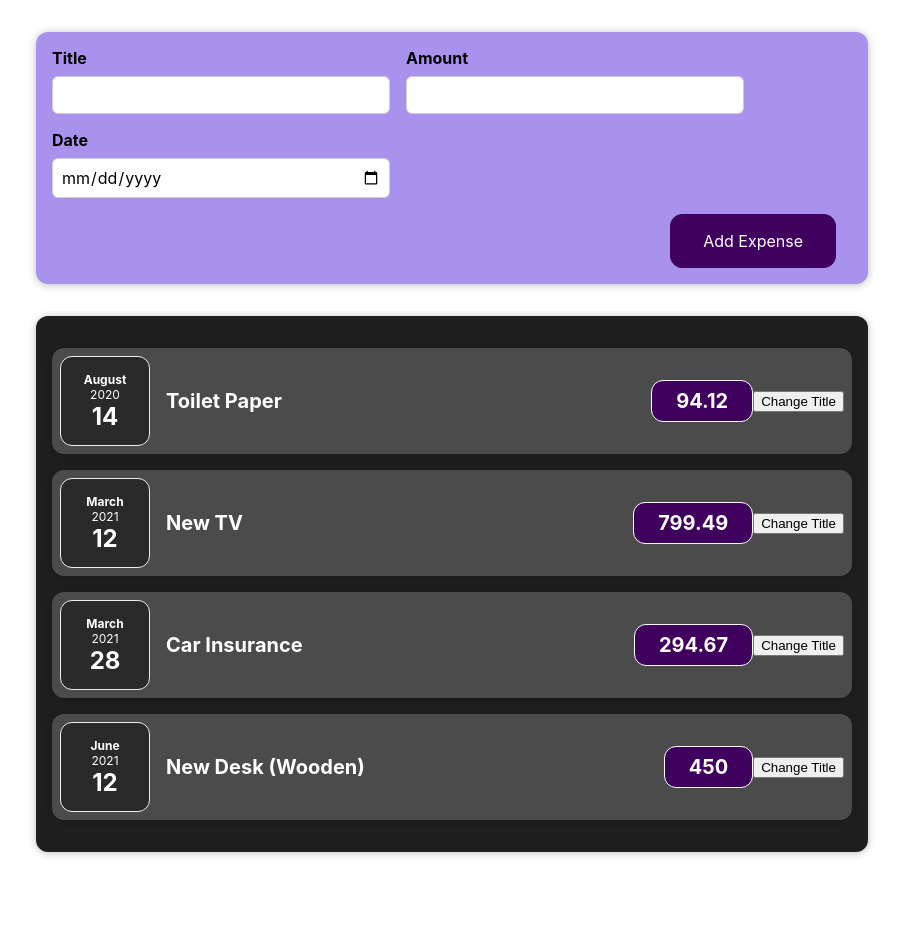
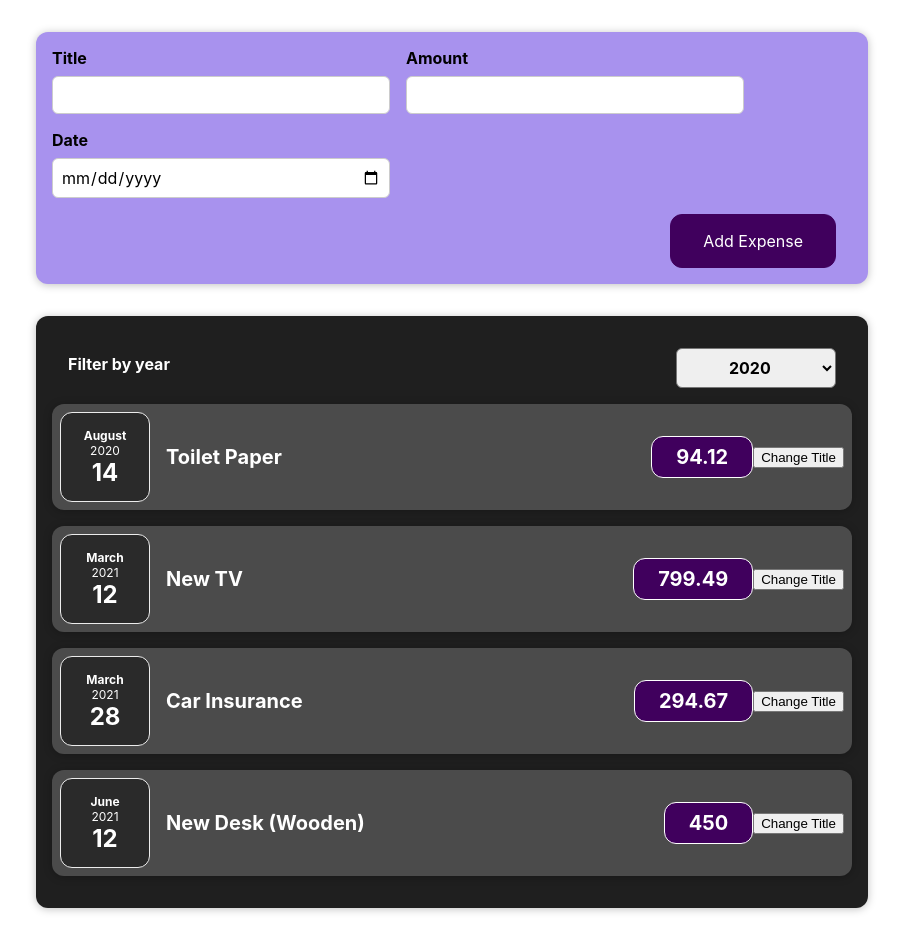
Before and after one commit to jiii-9/react-study, a React (Create React App) app: page / in a window 1280 px wide. Shown: the whole page, without its empty margins (188-1091 px from the left). Before the commit the page ends 884 px from the top, so only its background shows below. Built offline with nearby package versions, Linux system fonts and the light colour scheme.

Commit message:
listen for events and pass data from child to parent component

```diff
--- a/src/components/Expenses/Expenses.js
+++ b/src/components/Expenses/Expenses.js
@@ -1,10 +1,23 @@
 import ExpenseItem from "./ExpenseItem";
 import Card from "../UI/Card";
 import "./Expenses.css";
+import ExpensesFilter from "./ExpensesFilter";
+import { useState } from "react";
 
 function Expenses(props) {
+  const [filteredYear, setFilteredYear] = useState("2020");
+
+  const filterChangeHandler = selectedYear => {
+    setFilteredYear(selectedYear);
+  };
+
   return (
+    <div>
       <Card className="expenses">
+        <ExpensesFilter
+          selected={filteredYear}
+          onChangeFilter={filterChangeHandler}
+        />
         <ExpenseItem
           title={props.items[0].title}
           amount={props.items[0].amount}
@@ -26,6 +39,7 @@
           date={props.items[3].date}
         />
       </Card>
+    </div>
   );
 }
 
--- /dev/null
+++ b/src/components/Expenses/ExpensesFilter.css
@@ -0,0 +1,24 @@
+.expenses-filter {
+  color: white;
+  padding: 0 1rem;
+}
+
+.expenses-filter__control {
+  display: flex;
+  width: 100%;
+  align-items: center;
+  justify-content: space-between;
+  margin: 1rem 0;
+}
+
+.expenses-filter label {
+  font-weight: bold;
+  margin-bottom: 0.5rem;
+}
+
+.expenses-filter select {
+  font: inherit;
+  padding: 0.5rem 3rem;
+  font-weight: bold;
+  border-radius: 6px;
+}
--- /dev/null
+++ b/src/components/Expenses/ExpensesFilter.js
@@ -0,0 +1,25 @@
+import React from "react";
+
+import "./ExpensesFilter.css";
+
+function ExpensesFilter({ selected, onChangeFilter }) {
+  const dropdownChangeHandler = event => {
+    onChangeFilter(event.target.value);
+  };
+
+  return (
+    <div className="expenses-filter">
+      <div className="expenses-filter__control">
+        <label>Filter by year</label>
+        <select value={selected} onChange={dropdownChangeHandler}>
+          <option value="2022">2022</option>
+          <option value="2021">2021</option>
+          <option value="2020">2020</option>
+          <option value="2019">2019</option>
+        </select>
+      </div>
+    </div>
+  );
+}
+
+export default ExpensesFilter;
```
Lines whose indentation alone changed are shown as unchanged.
